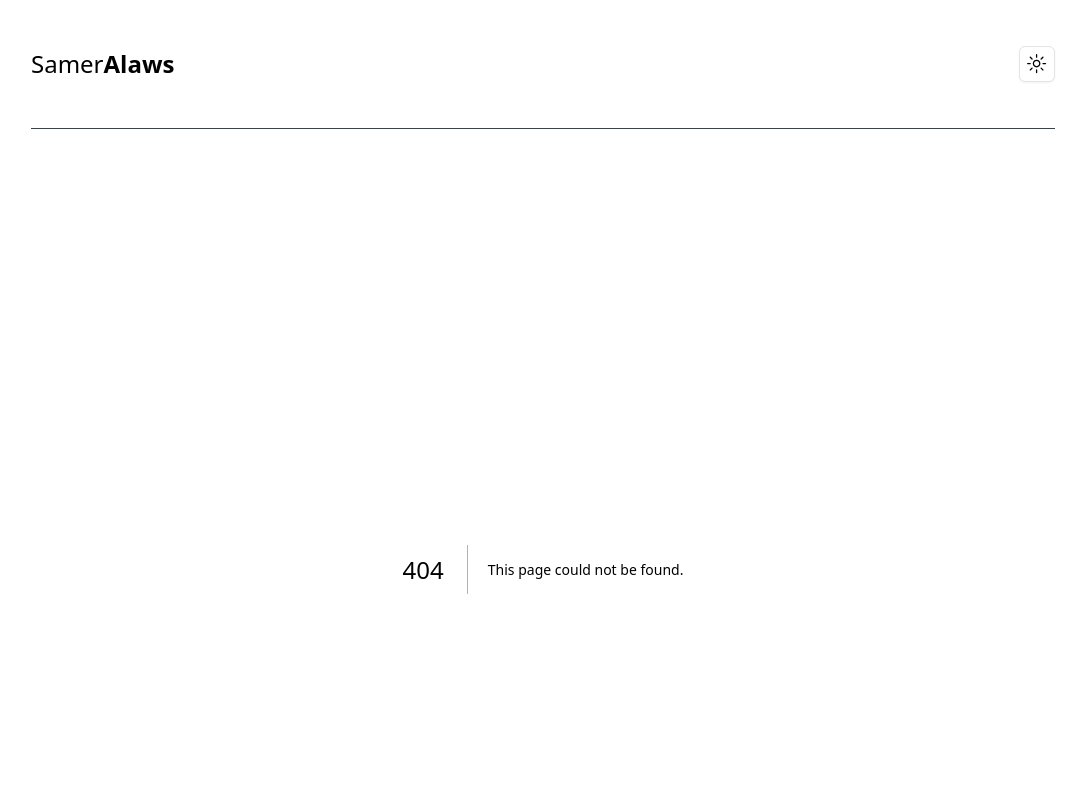
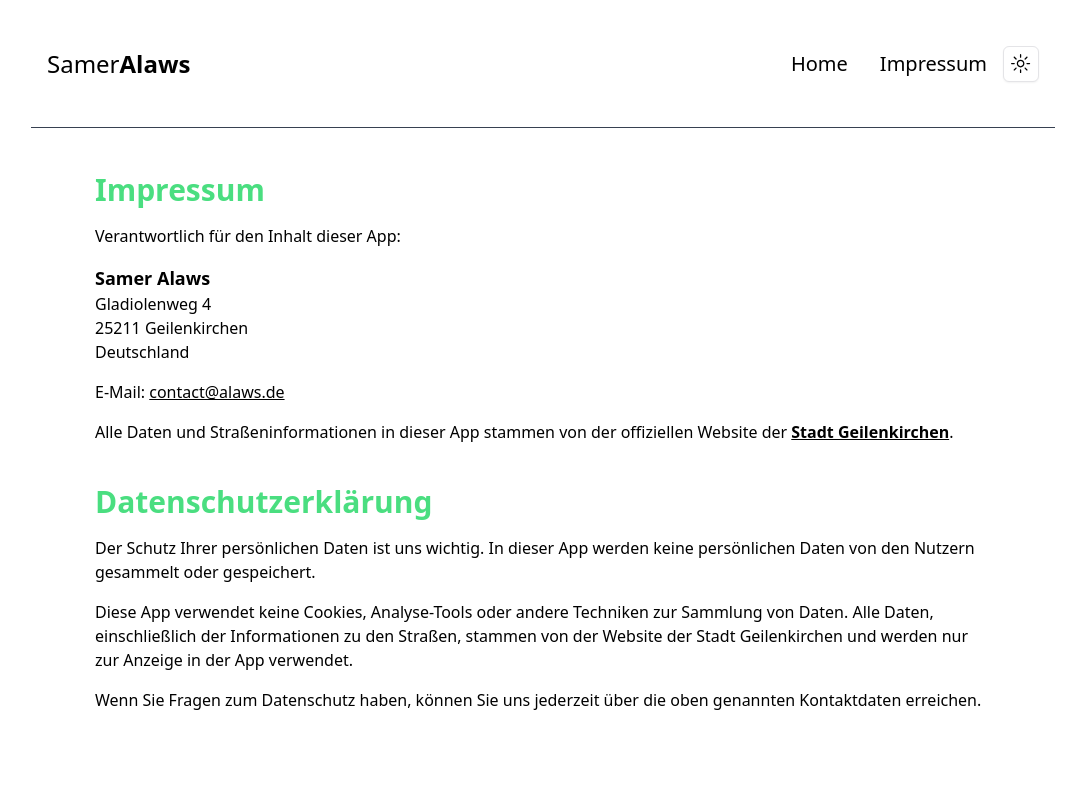
Before and after one commit to samalaws/abfall, a Next.js app: page /impressum in a window 1280 px wide. Before the commit this address had no page. Shown: the top 788 px of the page, without its empty margins (97-1183 px from the left). Built offline with nearby package versions, Linux system fonts and the light colour scheme.

Commit message:
add home, impressum links to header, edit css style

```diff
--- a/app/componenet/header.tsx
+++ b/app/componenet/header.tsx
@@ -3,23 +3,34 @@ import Link from "next/link";
 
 export default function Header() {
   return (
-    <>
-      <div className="h-32 flex items-center justify-between">
-        <div>
-          <Link
-            href="https://www.alaws.de"
+    <header className="min-h-32 flex border-b border-gray-700  mb-5 items-center justify-between p-4">
+      <div className="flex items-center">
+        <Link href="https://www.alaws.de" passHref
             target="_blank"
+            rel="noopener noreferrer"
+            className="text-2xl font-thin hover:underline"
           >
-            <h1 className="text-2xl font-thin">
-              Samer<span className="font-extrabold">Alaws</span>
+            <h1>
+              Samer<span className="font-bold">Alaws</span>
             </h1>
+        </Link>
+      </div>
+      <div className="flex items-center">
+        <nav className="flex-grow flex justify-center space-x-8">
+          <Link href="/" passHref
+          className="text-xl font-thin hover:text-gray-400"
+          >Home
           </Link>
-        </div>
-        <div>
+          <Link href="/impressum" passHref
+            className="text-xl font-thin hover:text-gray-400"
+          >
+            Impressum
+          </Link>
+        </nav>
+        <div className="ml-4">
           <ModeToggle />
         </div>
       </div>
-      <div className="border-t border-gray-700 mb-10"/>
-    </>
+    </header>
   );
 }
--- /dev/null
+++ b/app/impressum/page.tsx
@@ -0,0 +1,44 @@
+import Link from "next/link";
+
+export default function Imressum() {
+    return (
+
+      <div className="flex flex-col items-center justify-center p-6">
+        <main className="max-w-4xl w-full">
+          <section className="mb-10">
+            <h1 className="text-3xl font-bold mb-4 text-green-400">Impressum</h1>
+            <p className="font-thin mb-4">
+              Verantwortlich für den Inhalt dieser App:
+            </p>
+            <p className="font-thin mb-4">
+              <span className="font-bold text-lg">Samer Alaws</span><br />
+              Gladiolenweg 4<br />
+              25211 Geilenkirchen<br />
+              Deutschland
+            </p>
+            <p className="font-thin mb-4">
+              E-Mail: <a href="mailto:contact@alaws.de" className="underline hover:text-blue-300">contact@alaws.de</a><br />
+            </p>
+            <p className="font-thin mb-4">
+              Alle Daten und Straßeninformationen in dieser App stammen von der offiziellen Website der  <Link
+                    href="https://www.geilenkirchen.de/rathaus/online-dienstleistungen-und-andere-angebote/abfallkalender/"
+                    className="font-bold underline hover:text-blue-300">Stadt Geilenkirchen</Link>
+                    .
+            </p>
+          </section>
+          <section>
+            <h2 className="text-3xl font-bold mb-4 text-green-400">Datenschutzerklärung</h2>
+            <p className="font-thin mb-4">
+              Der Schutz Ihrer persönlichen Daten ist uns wichtig. In dieser App werden keine persönlichen Daten von den Nutzern gesammelt oder gespeichert.
+            </p>
+            <p className="font-thin mb-4">
+              Diese App verwendet keine Cookies, Analyse-Tools oder andere Techniken zur Sammlung von Daten. Alle Daten, einschließlich der Informationen zu den Straßen, stammen von der Website der Stadt Geilenkirchen und werden nur zur Anzeige in der App verwendet.
+            </p>
+            <p className="font-thin mb-4">
+              Wenn Sie Fragen zum Datenschutz haben, können Sie uns jederzeit über die oben genannten Kontaktdaten erreichen.
+            </p>
+          </section>
+        </main>
+    </div>
+    );
+}
--- a/app/page.tsx
+++ b/app/page.tsx
@@ -51,11 +51,7 @@ export default function Home() {
       </div>
 
       <div className="mt-10 flex flex-col w-full sm:w-3/4 md:w-2/3 lg:w-1/2">
-        <Label className="py-5 font-thin text-center text-sm md:text-base lg:text-lg">
-          Bitte eine Straße auswählen
-        </Label>
-
-        <div className="w-full">
+        <div className="w-[280px] mx-auto">
           <form onSubmit={(e) => e.preventDefault()}>
             <Popover open={open} onOpenChange={setOpen}>
               <PopoverTrigger asChild>
@@ -65,12 +61,12 @@ export default function Home() {
                   aria-expanded={open}
                   className="w-full py-4 sm:py-3 md:py-4 lg:py-5 justify-between text-sm md:text-base lg:text-lg"
                 >
-                  {value ? data.find((street) => street.street === value)?.street : "Select Street"}
+                  {value ? data.find((street) => street.street === value)?.street : "Eine Straße auswählen"}
                 </Button>
               </PopoverTrigger>
-              <PopoverContent className="w-full">
+              <PopoverContent className="w-[280px]">
                 <Command>
-                  <CommandInput placeholder="Straße auswählen" className="h-9 text-sm md:text-base" />
+                  <CommandInput placeholder="Straße auswählen" className=" w-full h-9 text-sm md:text-base" />
                   <CommandList>
                     <CommandEmpty>Keine Straßen gefunden</CommandEmpty>
                     <CommandGroup>
@@ -81,7 +77,8 @@ export default function Home() {
                           onSelect={(selectedValue) => {
                             setValue(selectedValue);
                             setOpen(false);
-                          }}
+                          }
+                        }
                         >
                           {street.street}
                           <CheckIcon
```
